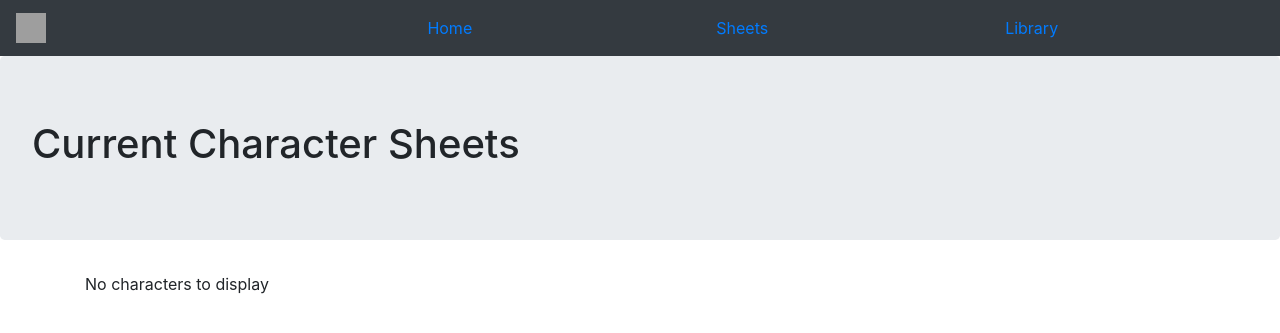
After one commit to LukazDane/Mythril_Sheets, a Flask app: page /sheets in a window 1280 px wide. The commit adds this page. Shown: the top 333 px of the page. Run offline with Flask 2, Linux system fonts and the light colour scheme; some libraries are stand-ins or nearby versions; grey boxes are pictures that could not be loaded.

Commit message:
added partials

```diff
--- a/app.py
+++ b/app.py
@@ -5,10 +5,22 @@ app = Flask(__name__)
 
 
 @app.route('/')
-def items_index():
+def home():
     """Display home page"""
     return render_template("home.html")
 
 
+@app.route('/library')
+def library():
+    """Display's all dnd info, according to homebrew, like a wiki"""
+    return render_template("library.html")
+
+
+@app.route('/sheets')
+def sheets():
+    """Displays Character sheets"""
+    return render_template("sheets.html")
+
+
 if __name__ == '__main__':
     app.run(debug=True, host='0.0.0.0', port=os.environ.get('PORT', 5000))
--- a/templates/home.html
+++ b/templates/home.html
@@ -1,7 +1,7 @@
 {% extends 'base.html' %}
 {% block body %}
 <div class="main">
-    <div class="jumbotron">
+    <div class="jumbotron" style="width: 100vw; height: 75vh; text-align: center;">
         <h1>This is the Home Page</h1>
     </div>
 </div>
--- a/templates/partials/nav.html
+++ b/templates/partials/nav.html
@@ -3,8 +3,8 @@
         <img src="#" width="30" height="30" class="d-inline-block align-top" alt="The Forge">
     </a>
     <div class="col"></div>
-    <div class="col">Home</div>
-    <div class="col">Sheets</div>
-    <div class="col">Library</div>
+    <div class="col"><a href="/">Home</a></div>
+    <div class="col"><a href="/sheets">Sheets</a></div>
+    <div class="col"><a href="/library">Library</a></div>
     </div>
 </nav>
--- /dev/null
+++ b/templates/sheets.html
@@ -0,0 +1,17 @@
+{% extends 'base.html' %}
+{% block body %}
+<div class="main">
+    <div class="jumbotron">
+        <h1>Current Character Sheets</h1>
+    </div>
+    {% for sheet in sheets %}
+    <div class="container">
+        {% include 'partials/character_block.html' %}
+    </div>
+    {% else %}
+    <div class="container">
+        <p>No characters to display</p>
+    </div>
+    {% endfor %}
+</div>
+{% endblock %}
```
Also changed, not shown: templates/library.html (added, +17 -0 lines), templates/partials/character_block.html (added, +10 -0 lines).
